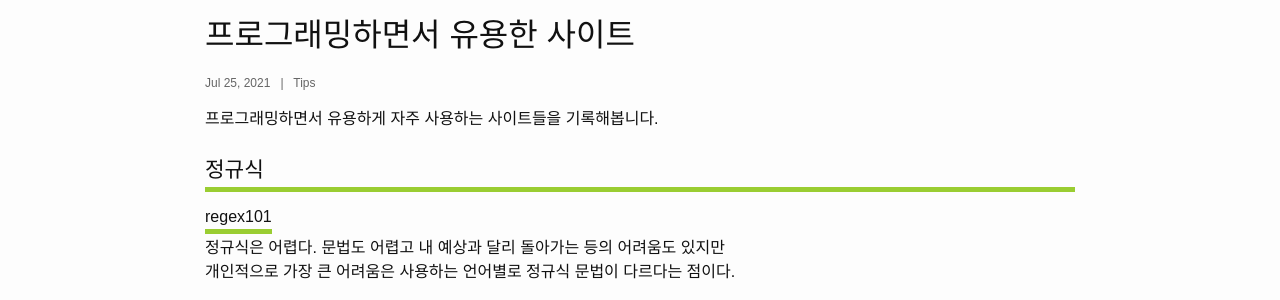
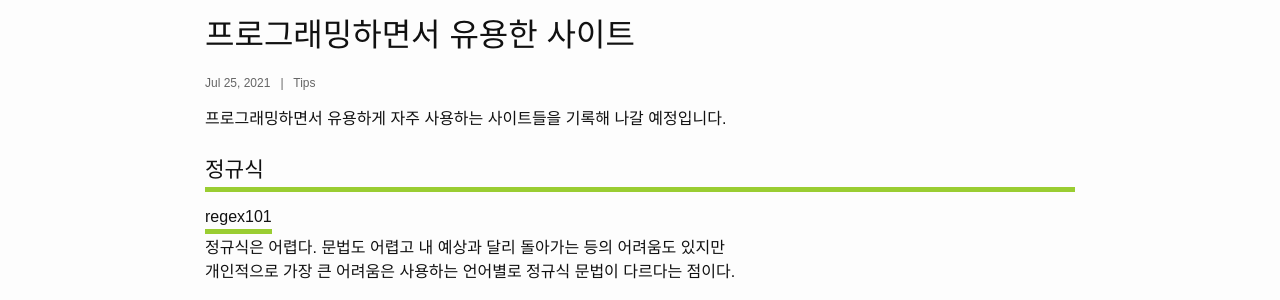
Before and after one commit to dveamer/dveamer.github.io, a Jekyll site: the page built from _posts/Tips/2021-07-25-UsefulSites.md, in a window 1280 px wide. Shown: the part 427-727 px from the top of the page. Built offline with Jekyll 4.4.1, drawn with Linux system fonts in a browser that asks for light colours.

Commit message:
homepage

```diff
--- a/_posts/Tips/2021-07-25-UsefulSites.md
+++ b/_posts/Tips/2021-07-25-UsefulSites.md
@@ -6,7 +6,7 @@ categories: Tips
 tags: Tips
 ---
 
-프로그래밍하면서 유용하게 자주 사용하는 사이트들을 기록해봅니다.
+프로그래밍하면서 유용하게 자주 사용하는 사이트들을 기록해 나갈 예정입니다.
 
 <!--more-->
 
```
Also changed, not shown: _posts/Spring/2021-07-25-BindingFromEnvironmentsVariables.md (+4 -0 lines).
